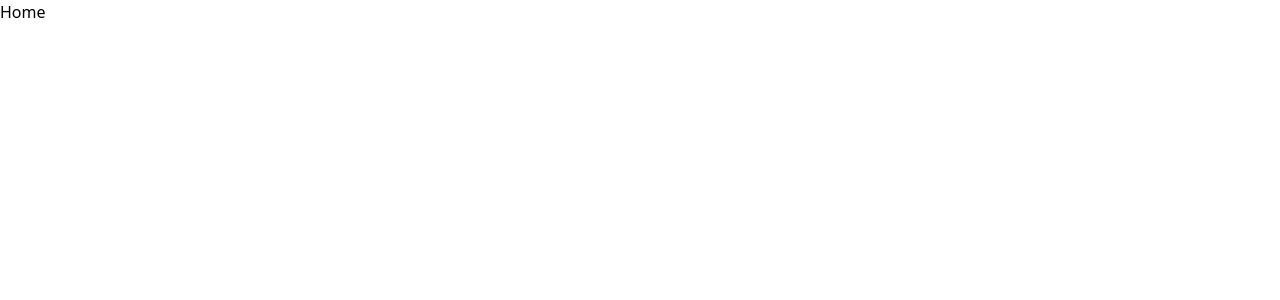
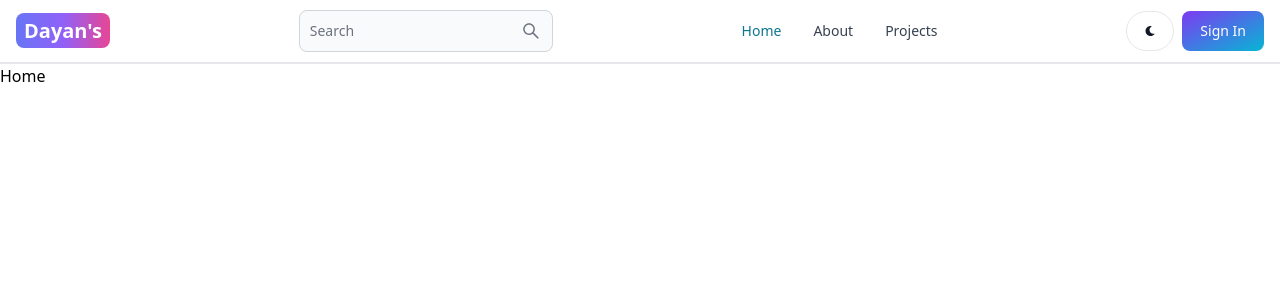
Before and after one commit to DayanK/mern-blog, a React (Vite) app in the folder client/: page / in a window 1280 px wide. Shown: the top 300 px of the page. Built offline with nearby package versions, Linux system fonts and the light colour scheme.

Commit message:
create the header section

```diff
--- a/client/package.json
+++ b/client/package.json
@@ -10,8 +10,10 @@
     "preview": "vite preview"
   },
   "dependencies": {
+    "flowbite-react": "^0.7.2",
     "react": "^18.2.0",
     "react-dom": "^18.2.0",
+    "react-icons": "^5.0.1",
     "react-router-dom": "^6.21.3"
   },
   "devDependencies": {
--- a/client/src/App.jsx
+++ b/client/src/App.jsx
@@ -5,10 +5,13 @@
 import SignUp from './pages/SignUp';
 import Dashboard from './pages/Dashboard';
 import Projects from './pages/Projects';
+import Header from './components/Header';
 
  function App() {
   return (
+
     <BrowserRouter>
+      <Header />
       <Routes>
         <Route path='/' element={<Home />}/>
         <Route path='/about' element={<About />}/>
--- /dev/null
+++ b/client/src/components/Header.jsx
@@ -0,0 +1,53 @@
+import { Link, useLocation} from "react-router-dom";
+import { Button, Navbar, TextInput } from "flowbite-react";
+import { AiOutlineSearch} from 'react-icons/ai';
+import { FaMoon} from 'react-icons/fa';
+
+const Header = () => {
+    const path = useLocation().pathname;
+  return (
+    <Navbar className="border-b-2">
+      <Link
+        to="/"
+        className="self-center whitespace-nowrap text-sm sm:text-xl font-semibold dark:text-white"
+      >
+        <span className="px-2 py-1 bg-gradient-to-r from-indigo-500 via-purple-500 to-pink-500 rounded-lg text-white">
+          Dayan's
+        </span>
+      </Link>
+      <form>
+        <TextInput
+          type="text"
+          placeholder="Search"
+          rightIcon={AiOutlineSearch}
+          className="hidden lg:inline"
+        />
+      </form>
+      <Button className="w-12 h-10 lg:hidden" color="gray" pill>
+        <AiOutlineSearch />
+      </Button>
+      <div className="flex gap-2 md:order-2">
+        <Button className="w-12 h-10 hidden sm:inline" color="gray" pill>
+          <FaMoon />
+        </Button>
+        <Link to="/sign-in">
+          <Button gradientDuoTone="purpleToBlue">Sign In</Button>
+        </Link>
+        <Navbar.Toggle />
+      </div>
+      <Navbar.Collapse>
+        <Navbar.Link active={path ==="/"} as={'div'}> {/* to remove another / */}
+          <Link to="/">Home</Link>
+        </Navbar.Link>
+        <Navbar.Link active={path ==="/about"} as={'div'}>
+          <Link to="/about">About</Link>
+        </Navbar.Link>
+        <Navbar.Link active={path ==="/projects"} as={'div'}>
+          <Link to="/projects">Projects</Link>
+        </Navbar.Link>
+      </Navbar.Collapse>
+    </Navbar>
+  );
+};
+
+export default Header;
--- a/client/tailwind.config.js
+++ b/client/tailwind.config.js
@@ -3,9 +3,10 @@
   content: [
     "./index.html",
     "./src/**/*.{js,ts,jsx,tsx}",
+    'node_modules/flowbite-react/lib/esm/**/*.js',
   ],
   theme: {
     extend: {},
   },
-  plugins: [],
+  plugins: [require('flowbite/plugin')],
 };
```
Also changed, not shown: 1 other file (tests, documents, lock files or other folders).
